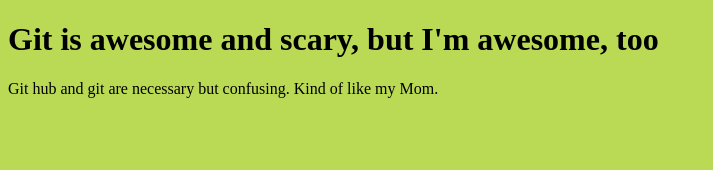
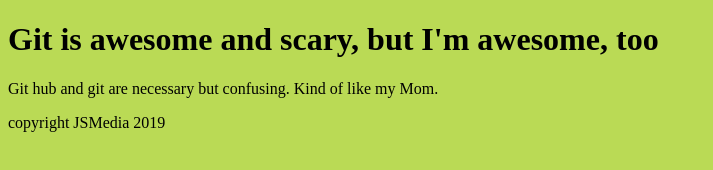
Before and after one commit to JoeShep/github101, a plain HTML site: page index.html in a window 1280 px wide. Shown: the whole page, without its empty margins (0-713 px from the left). Drawn offline with Linux system fonts and the light colour scheme.

Commit message:
add footer

```diff
--- a/index.html
+++ b/index.html
@@ -12,5 +12,6 @@
   <p>
     Git hub and git are necessary but confusing. Kind of like my Mom.
   </p>
+  <footer>copyright JSMedia 2019</footer>
 </body>
 </html>
--- /dev/null
+++ b/main.js
@@ -0,0 +1 @@
+console.log("heelooooo, C33");
```
